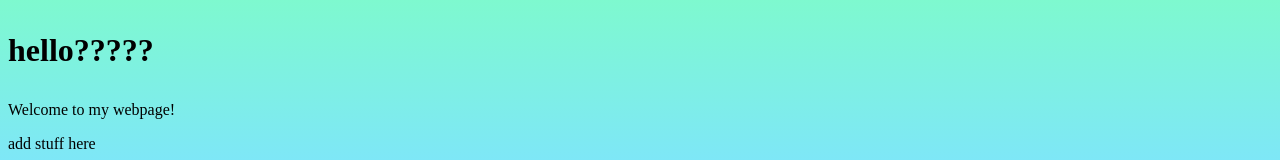
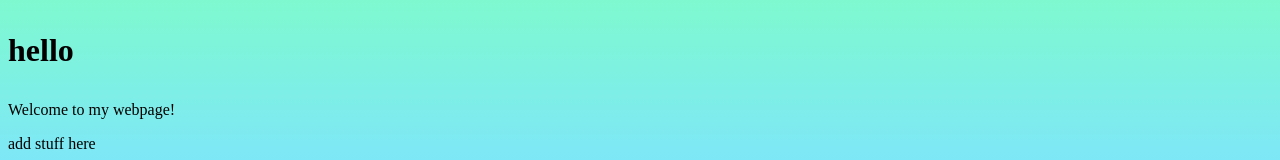
Before and after one commit to hannahpechon/IS270, a plain HTML site: page index.html in a window 1280 px wide. Shown: the top 160 px of the page. Drawn offline with Linux system fonts and the light colour scheme.

Commit message:
Update index.html
deleted ???? on h1

```diff
--- a/index.html
+++ b/index.html
@@ -7,7 +7,7 @@
 
 <body>
     <h1>
-        <p>hello?????</p>
+        <p>hello</p>
     </h1>
     <p>Welcome to my webpage!</p>
     <p>add stuff here</p>
```
